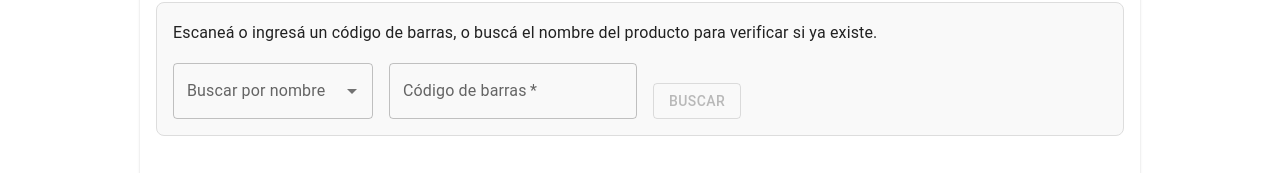
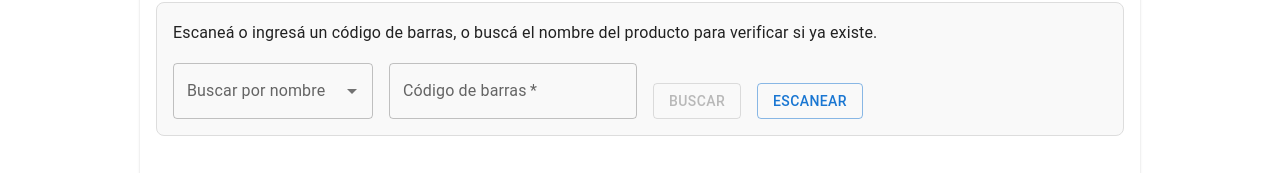
Before and after one commit to Fedeprenollio/gestionVencimientos, a React (Vite) app in the folder front/gestorVencimientos/: page /lotes/cargar in a window 1280 px wide. Shown: the part 536-709 px from the top of the page. Built offline with nearby package versions, Linux system fonts and the light colour scheme; no server answers.

Commit message:
esxcaner

```diff
--- a/front/gestorVencimientos/src/components/lots/BarcodeSearchSection.jsx
+++ b/front/gestorVencimientos/src/components/lots/BarcodeSearchSection.jsx
@@ -84,11 +84,11 @@ console.log("isAddMode",isAddMode)
             </Button>
           </Grid>
 
-          {/* <Grid item>
+          <Grid item>
             <Button variant="outlined" onClick={() => setScanning(true)}>
               Escanear
             </Button>
-          </Grid> */}
+          </Grid>
         </Grid>
       </form>
 
```
